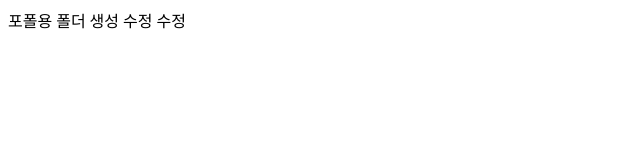
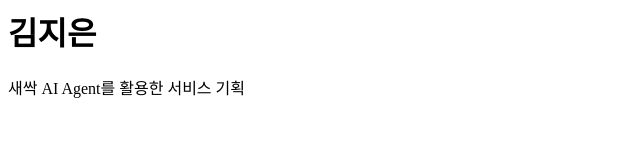
Before and after one commit to jinnycalm/jinnycalm.github.io, a plain HTML site: page index.html in a window 1280 px wide. Shown: the whole page, without its empty margins (0-640 px from the left). Drawn offline with Linux system fonts and the light colour scheme.

Commit message:
h1 p태그 추가

```diff
--- a/index.html
+++ b/index.html
@@ -1 +1,3 @@
-포폴용 폴더 생성 수정 수정
+<h1>김지은</h1>
+
+<p>새싹 AI Agent를 활용한 서비스 기획</p>
```
